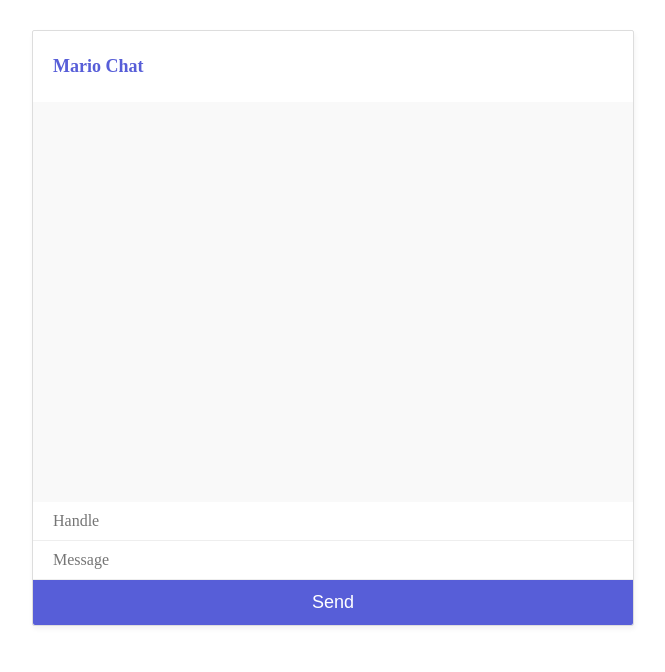
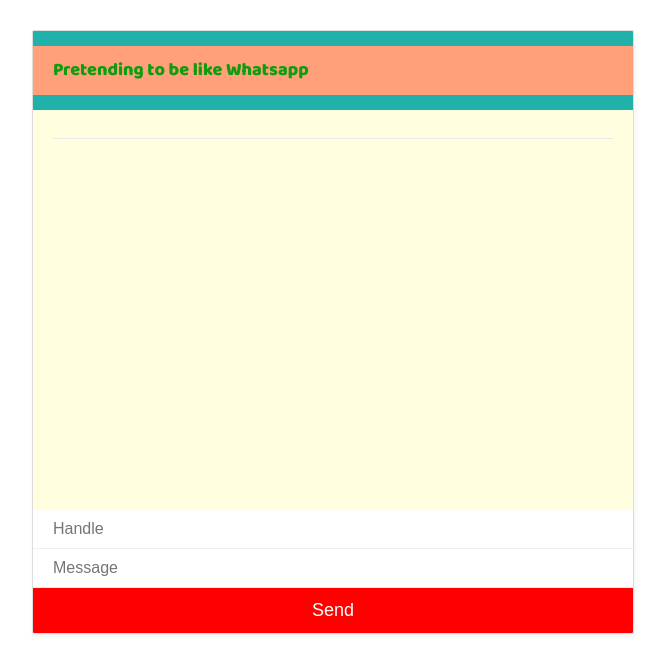
Before and after one commit to nk8713694/chat_app_express, a website: page public/index.html in a window 1280 px wide. Shown: the whole page, without its empty margins (307-972 px from the left). Drawn offline with nearby package versions, Linux system fonts and the light colour scheme; no server answers.

Commit message:
index changed

```diff
--- a/public/index.html
+++ b/public/index.html
@@ -5,11 +5,12 @@
         <title>WebScockets 101</title>
         <script src="https://cdnjs.cloudflare.com/ajax/libs/socket.io/1.7.3/socket.io.js"></script>
         <link href="/style.css" rel="stylesheet" />
+        <link href="https://fonts.googleapis.com/css2?family=Baloo+Bhai+2:wght@800&display=swap" rel="stylesheet">
     </head>
     <body>
 
         <div id="mario-chat">
-            <h2>Mario Chat</h2>
+            <h2>Pretending to be like Whatsapp</h2>
             <div id="chat-window">
                 <div id="output"></div>
                 <div id="feedback"></div>
--- a/public/style.css
+++ b/public/style.css
@@ -1,11 +1,12 @@
 body{
-    font-family: 'Nunito';
+    font-family: 'Baloo Bhai 2', cursive;
 }
 
 h2{
     font-size: 18px;
     padding: 10px 20px;
-    color: #575ed8;
+    color:rgb(15, 156, 15);
+    background-color: lightsalmon;
 }
 
 #mario-chat{
@@ -14,29 +15,31 @@
     border: 1px solid #ddd;
     box-shadow: 1px 3px 5px rgba(0,0,0,0.05);
     border-radius: 2px;
+    background-color: lightseagreen;
 }
 
 #chat-window{
     height: 400px;
      /* overflow: auto; */
     background: #f9f9f9;
+    background-color:lightyellow;
 }
 
-#output p{
+#output {
     padding: 14px 0px;
     margin: 0 20px;
     border-bottom: 1px solid #e9e9e9;
     color: #555;
 }
 
-#feedback p{
+#feedback {
     color: #aaa;
     padding: 14px 0px;
     margin: 0 20px;
 }
 
 #output strong{
-    color: #575ed8;
+    color:  rgba(255, 0, 0, 0.815);
 }
 
 label{
@@ -54,12 +57,12 @@
     width: 100%;
     background: #fff;
     border-bottom: 1px solid #eee;
-    font-family: Nunito;
+
     font-size: 16px;
 }
 
 button{
-    background: #575ed8;
+    background: red;
     color: #fff;
     font-size: 18px;
     border: 0;
```
